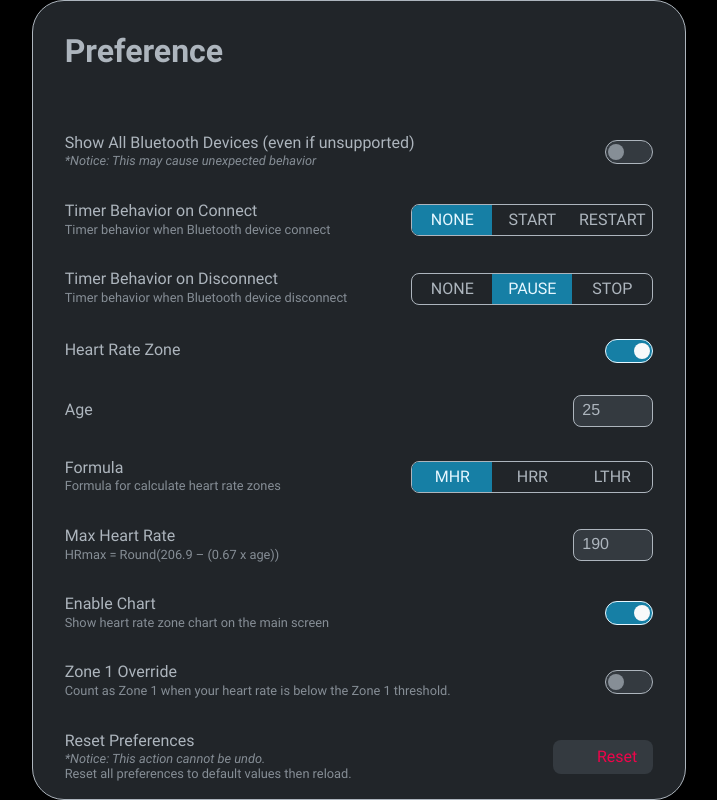
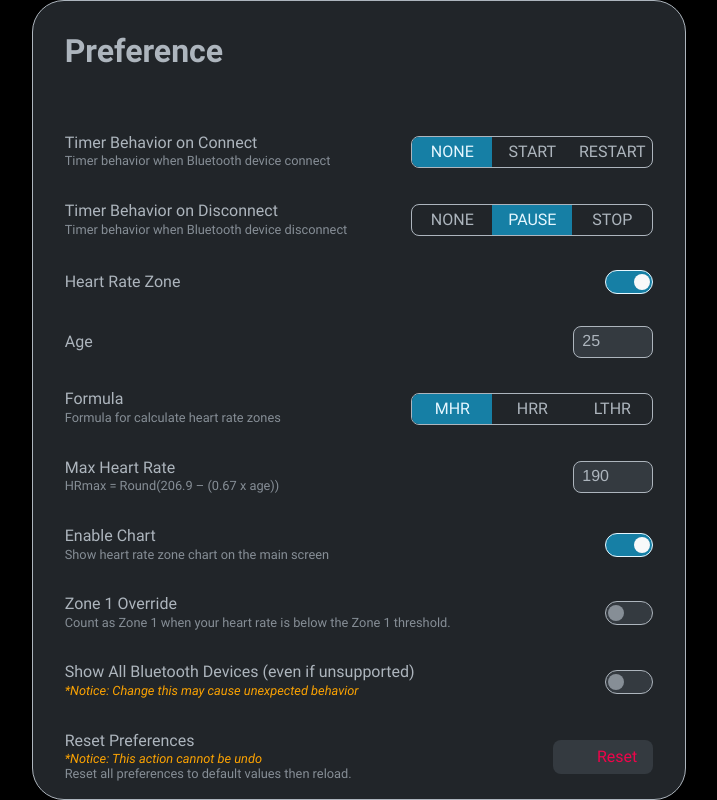
Before and after one commit to Aries0d0f/Web-BLE-Heart-Rate-Zone-Monitor, a Vue app: page / in a window 1280 px wide. Both pictures are taken after a click on the button "Preference". Shown: the part 173-973 px from the top of the page, without its empty margins (281-998 px from the left). Built offline with nearby package versions, Linux system fonts and the light colour scheme; some icons are missing.

Commit message:
feat(view): Adjust preference panel & emphasize notice message.

```diff
--- a/src/components/Preference.vue
+++ b/src/components/Preference.vue
@@ -74,15 +74,6 @@ const resetPreferenceHandler = () => {
         $style.vertical,
       ]"
     >
-      <div
-        :class="[$style.field, $style.wrapper, $style.flex, $style.horizontal]"
-      >
-        <label :class="[$style.wrapper, $style.flex, $style.vertical]">
-          <span>Show All Bluetooth Devices (even if unsupported)</span>
-          <i>*Notice: This may cause unexpected behavior</i>
-        </label>
-        <input type="checkbox" v-model="preferences.showAllDevices" />
-      </div>
       <div
         :class="[$style.field, $style.wrapper, $style.flex, $style.horizontal]"
       >
@@ -330,30 +321,39 @@ const resetPreferenceHandler = () => {
           </label>
           <input type="checkbox" v-model="preferences.overrideZone1" />
         </div>
+      </template>
       <div
-          :class="[
-            $style.field,
-            $style.wrapper,
-            $style.flex,
-            $style.horizontal,
-          ]"
+        :class="[$style.field, $style.wrapper, $style.flex, $style.horizontal]"
+      >
+        <label :class="[$style.wrapper, $style.flex, $style.vertical]">
+          <span>Show All Bluetooth Devices (even if unsupported)</span>
+          <i>*Notice: Change this may cause unexpected behavior</i>
+        </label>
+        <input type="checkbox" v-model="preferences.showAllDevices" />
+      </div>
+      <div
+        :class="[$style.field, $style.wrapper, $style.flex, $style.horizontal]"
       >
         <label :class="[$style.wrapper, $style.flex, $style.vertical]">
           <span>Reset Preferences</span>
           <span>
-              <i>*Notice: This action cannot be undo.</i><br />
+            <i>*Notice: This action cannot be undo</i><br />
             Reset all preferences to default values then reload.
           </span>
         </label>
         <button
           @click="resetPreferenceHandler"
-            :class="[$style.wrapper, $style.flex, $style.horizontal, $style.danger]"
+          :class="[
+            $style.wrapper,
+            $style.flex,
+            $style.horizontal,
+            $style.danger,
+          ]"
         >
           <Icon icon="fa6-solid:rotate" />
           <span>Reset</span>
         </button>
       </div>
-      </template>
     </div>
   </div>
 </template>
@@ -441,6 +441,11 @@ const resetPreferenceHandler = () => {
         :last-child:not(:only-child) {
           color: var(--color-gray-600);
           font-size: 80%;
+        }
+
+        > i,
+        > span > i {
+          color: var(--color-orange-500) !important;
         }
       }
 
```
Lines whose indentation alone changed are shown as unchanged.
